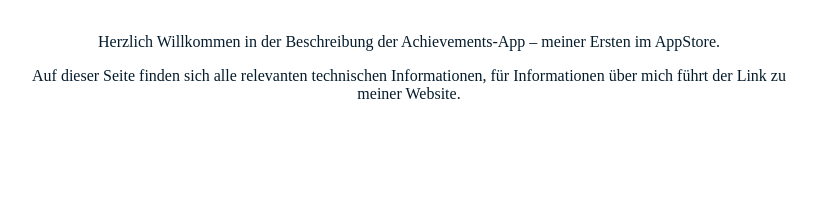
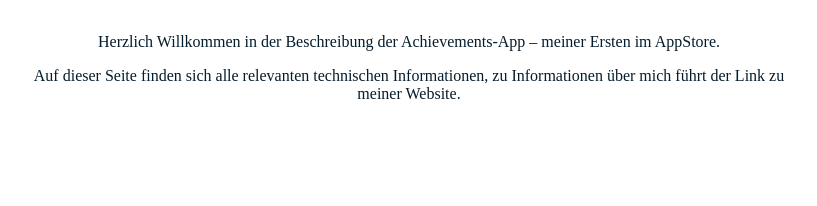
Before and after one commit to mschluer/achievements_website, a plain HTML site: page src/index.html in a window 1280 px wide. Shown: the part 334-540 px from the top of the page, 231-1048 px from the left. Drawn offline with Linux system fonts and the light colour scheme.

Commit message:
Fix typo

```diff
--- a/src/index.html
+++ b/src/index.html
@@ -42,7 +42,7 @@
 
 <div class="container-centered">
     <p>Herzlich Willkommen in der Beschreibung der Achievements-App – meiner Ersten im AppStore.</p>
-    <p>Auf dieser Seite finden sich alle relevanten technischen Informationen, für Informationen über mich führt der Link zu meiner Website.</p>
+    <p>Auf dieser Seite finden sich alle relevanten technischen Informationen, zu Informationen über mich führt der Link zu meiner Website.</p>
 </div>
 
 <div class="container-centered">
```
